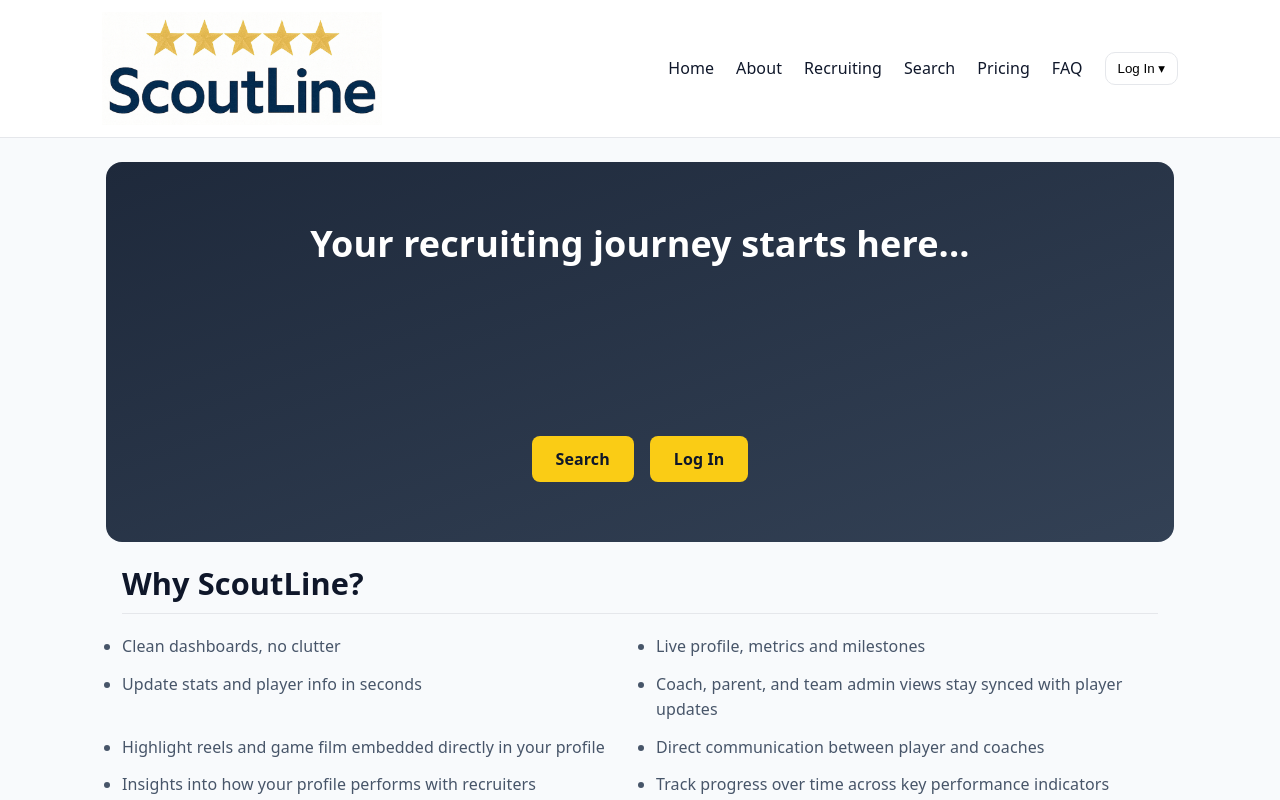
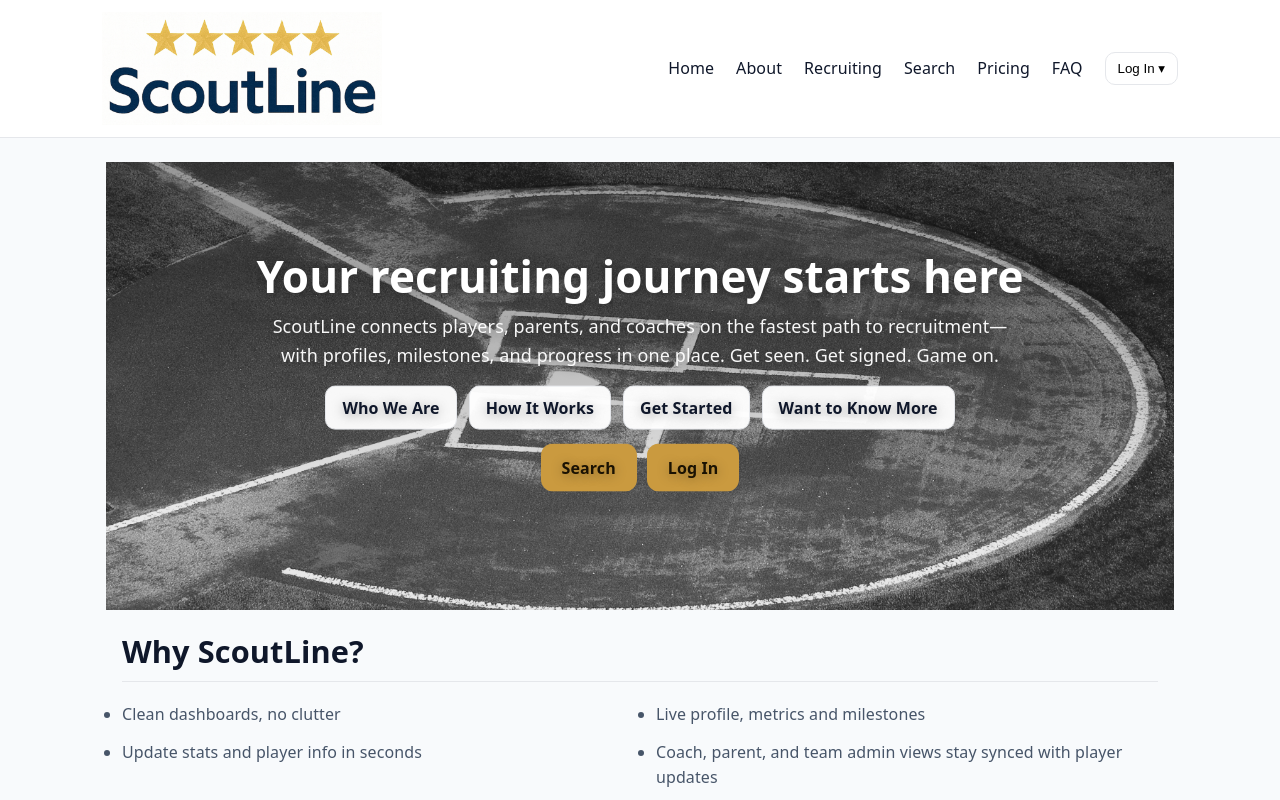
Before and after one commit to mattblittle-create/scoutline-beta, a Next.js app: page / in a window 1280 px wide. Shown: the top 800 px of the page. Built offline with nearby package versions, Linux system fonts and the light colour scheme.

Commit message:
Update HeroBanner.tsx

```diff
--- a/app/components/HeroBanner.tsx
+++ b/app/components/HeroBanner.tsx
@@ -1,65 +1,161 @@
 // app/components/HeroBanner.tsx
-"use client";
-
+import Image from "next/image";
 import Link from "next/link";
 
 export default function HeroBanner() {
   return (
     <section
       style={{
-        background: "linear-gradient(to bottom right, #1e293b, #334155)",
-        color: "#fff",
-        padding: "60px 16px",
-        borderRadius: 16,
-        textAlign: "center",
-        display: "flex",
-        flexDirection: "column",
-        justifyContent: "space-between", // push top + bottom apart
-        alignItems: "center",
-        minHeight: 380, // gives room for spacing
+        position: "relative",
+        width: "100%",
+        height: "56vh",
+        minHeight: 320,
+        overflow: "hidden",
+      }}
+      aria-label="ScoutLine Home"
+    >
+      {/* Full-bleed background image */}
+      <Image
+        src="/battersbox.jpg"
+        alt="Home plate and batters box symbolizing where the game begins"
+        fill
+        priority
+        sizes="100vw"
+        style={{ objectFit: "cover" }}
+      />
+
+      {/* Scrim so text stays readable */}
+      <div
+        style={{
+          position: "absolute",
+          inset: 0,
+          background:
+            "linear-gradient(to bottom, rgba(0,0,0,0.35) 0%, rgba(0,0,0,0.25) 35%, rgba(255,255,255,0.00) 75%)",
+          pointerEvents: "none",
+        }}
+      />
+
+      <style>{`
+        .hero-btn {
+          padding: 10px 16px;
+          border-radius: 10px;
+          background: rgba(255,255,255,0.96);
+          color: #0f172a;
+          text-decoration: none;
+          border: 1px solid #e5e7eb;
+          font-weight: 600;
+          transition: transform 0.2s ease, box-shadow 0.2s ease, background-color 0.2s ease;
+        }
+        .hero-btn:hover {
+          transform: translateY(-2px);
+          box-shadow: 0 6px 16px rgba(0,0,0,0.18);
+          background: #f8fafc;
+        }
+        .login-btn {
+          display: inline-block;
+          padding: 12px 20px;
+          border-radius: 12px;
+          background: #ca9a3f;
+          color: #1a1203;
+          text-decoration: none;
+          border: 1px solid transparent;
+          font-weight: 700;
+          transition: transform 0.2s ease, box-shadow 0.2s ease, background-color 0.2s ease;
+        }
+        .login-btn:hover {
+          transform: translateY(-2px);
+          box-shadow: 0 6px 16px rgba(0,0,0,0.18);
+          background: #e0b253;
+        }
+      `}</style>
+
+      {/* Centered overlay content */}
+      <div
+        style={{
+          position: "absolute",
+          inset: 0,
+          display: "grid",
+          placeItems: "center",
+          padding: "0 16px",
         }}
       >
-      {/* Top-aligned headline */}
+        <div
+          style={{
+            width: "100%",
+            maxWidth: 960,
+            textAlign: "center",
+            color: "white",
+            textShadow: "0 2px 12px rgba(0,0,0,0.35)",
+            transform: "translateY(-6%)",
+          }}
+        >
+          {/* Tagline — matches AboutHero sizing/weight/leading */}
           <h1
             style={{
               margin: 0,
-          fontSize: 36,
-          lineHeight: 1.2,
-          maxWidth: 700,
-          fontWeight: 600,
+              fontWeight: 700,
+              lineHeight: 1.1,
+              fontSize: "clamp(24px, 4.2vw, 44px)",
             }}
           >
-        Your recruiting journey starts here...
+            Your recruiting journey starts here
           </h1>
 
-      {/* Bottom-aligned buttons */}
-      <div style={{ marginTop: 40, display: "flex", gap: 16 }}>
-        <Link
-          href="/search"
+          <p
             style={{
-            background: "#facc15",
-            color: "#0f172a",
-            padding: "12px 24px",
-            borderRadius: 8,
-            fontWeight: 600,
-            textDecoration: "none",
+              margin: "12px auto 0",
+              maxWidth: 740,
+              lineHeight: 1.6,
+              fontSize: "clamp(14px, 2.2vw, 18px)",
+              color: "rgba(255,255,255,0.96)",
             }}
           >
+            ScoutLine connects players, parents, and coaches on the fastest path to recruitment—
+            with profiles, milestones, and progress in one place. Get seen. Get signed. Game on.
+          </p>
+
+          {/* Primary CTAs */}
+          <div
+            style={{
+              display: "flex",
+              gap: 12,
+              justifyContent: "center",
+              flexWrap: "wrap",
+              marginTop: 16,
+            }}
+          >
+            <Link href="/about" className="hero-btn">
+              Who We Are
+            </Link>
+            <Link href="/how-it-works" className="hero-btn">
+              How It Works
+            </Link>
+            <Link href="/pricing" className="hero-btn">
+              Get Started
+            </Link>
+            <Link href="/contact" className="hero-btn">
+              Want to Know More
+            </Link>
+          </div>
+
+          {/* Prominent Search + Log In below the row (gold) */}
+          <div
+            style={{
+              marginTop: 14,
+              display: "flex",
+              justifyContent: "center",
+              gap: 10,
+              flexWrap: "wrap",
+            }}
+          >
+            <Link href="/search" className="login-btn">
               Search
             </Link>
-        <Link
-          href="/login"
-          style={{
-            background: "#facc15",
-            color: "#0f172a",
-            padding: "12px 24px",
-            borderRadius: 8,
-            fontWeight: 600,
-            textDecoration: "none",
-          }}
-        >
+            <Link href="/login" className="login-btn">
               Log In
             </Link>
+          </div>
+        </div>
       </div>
     </section>
   );
```
Lines whose indentation alone changed are shown as unchanged.
